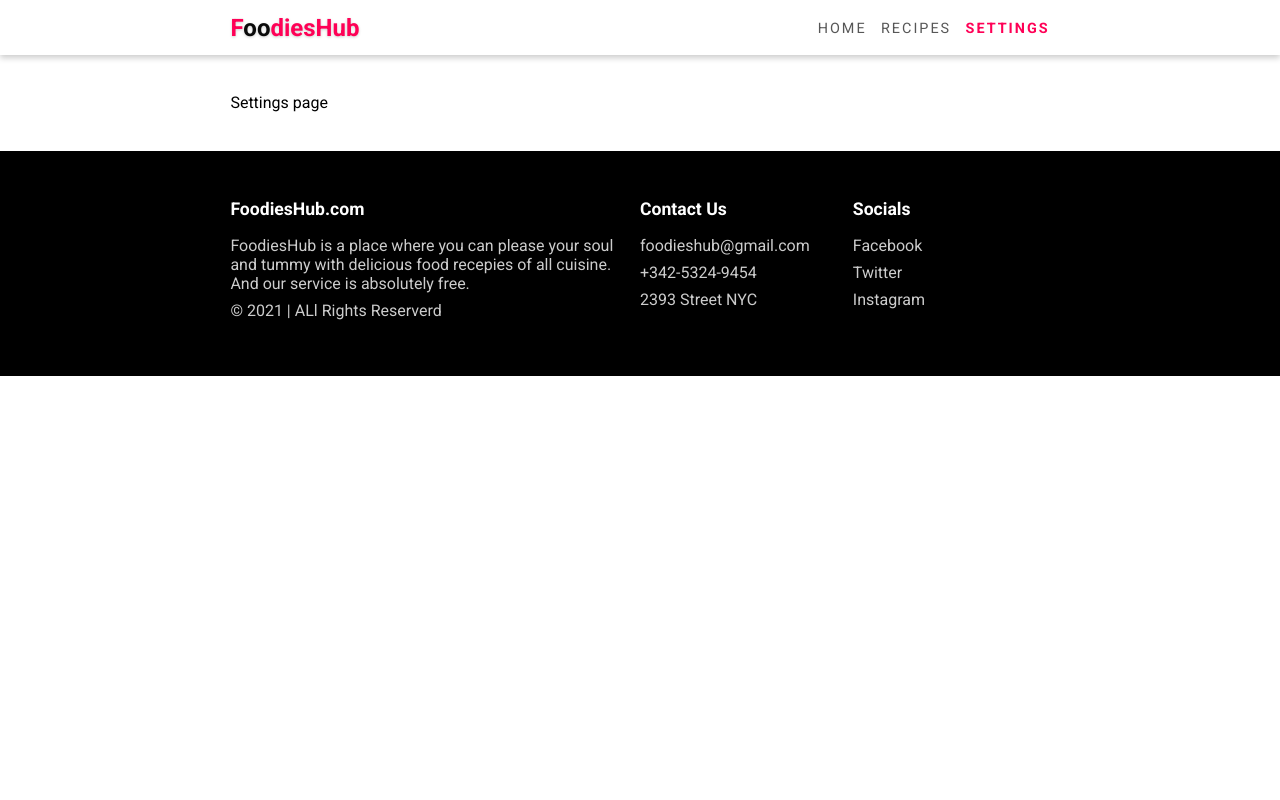
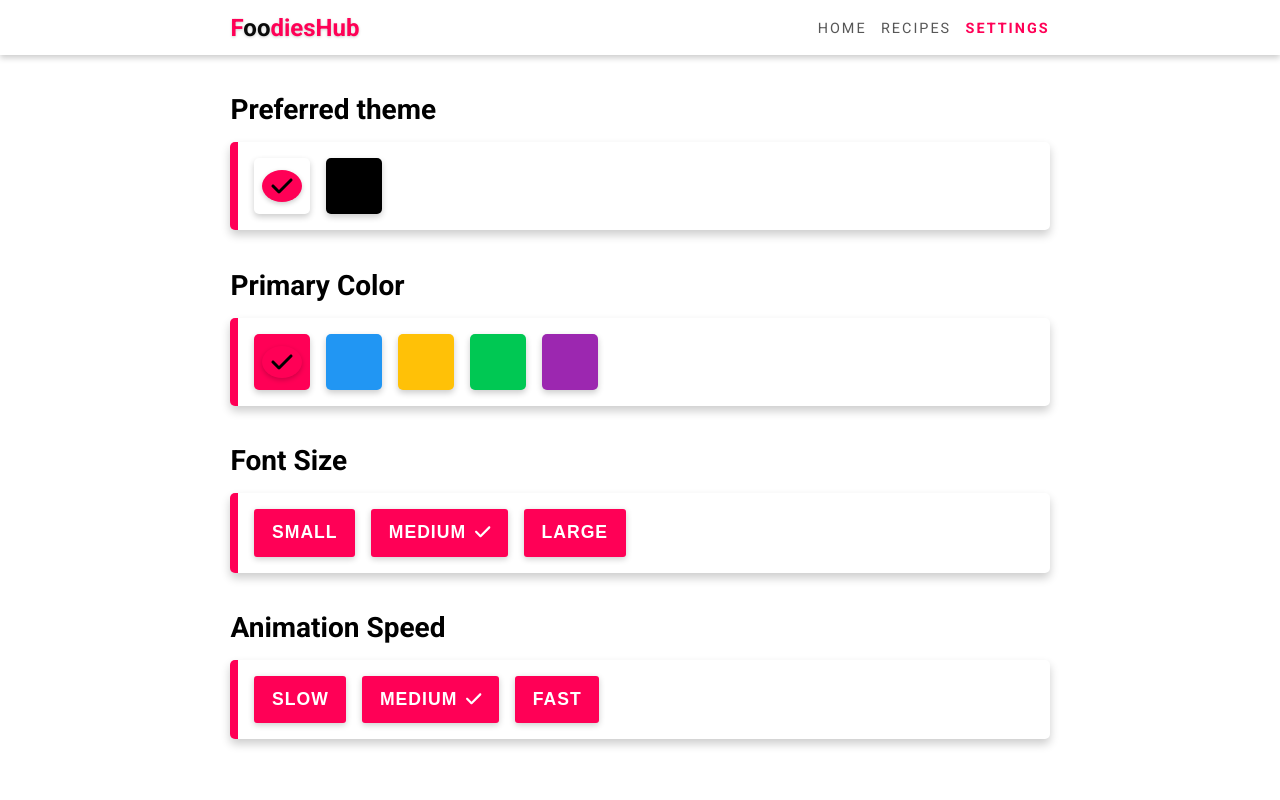
Before and after one commit to Julian-Lafond/FoodRecipe, a React (Create React App) app: page /settings in a window 1280 px wide. Shown: the top 800 px of the page. Built offline with nearby package versions, Linux system fonts and the light colour scheme.

Commit message:
implemented settings page

```diff
--- a/src/components/Navbar.js
+++ b/src/components/Navbar.js
@@ -33,7 +33,7 @@
     return(
         <>
         <div className = "navbar container">
-            <a href = "#!" className="logo">F<span>oo</span>diesHub</a>
+            <Link to= "/" href = "#!" className="logo">F<span>oo</span>diesHub</Link>
             <div className="nav-links">
                 { links.map(link => (
                     <Link className={location.pathname === link.path ? "active" : ""} to = {link.path} key = {link.name}>{link.name}</Link>
--- a/src/pages/Settings.js
+++ b/src/pages/Settings.js
@@ -1,7 +1,108 @@
+import { FontAwesomeIcon } from "@fortawesome/react-fontawesome"
+import { faCheck } from "@fortawesome/free-solid-svg-icons"
+
+import { useState } from "react"
+
 export default function Settings(){
+    const [theme, setTheme] = useState("light")
+    const primaryColors = [
+        "rgb(255, 0, 86)",
+        "rgb(33, 150, 243)",
+        "rgb(255, 193, 7)",
+        "rgb(0, 200, 83)",
+        "rgb(156, 39, 176)"
+    ]
+    const fontSizes = [
+        {
+            title: "Small",
+            value: "12px"
+        },
+        {
+            title: "Medium",
+            value: "16px"
+        },
+        {
+            title: "Large",
+            value: "20px"
+        }
+    ]
+    const animationSpeeds = [
+        {
+              title: "Slow",
+              value: 2
+        },
+        {
+              title: "Medium",
+              value: 1
+        },
+        {
+              title: "Fast",
+              value: .5
+        }
+    ]
+
+    const [primaryColor, setPrimaryColor] = useState(0)
+    const [fontSize, setFontSize] = useState(1)
+    const [animationSpeed, setAnimationSpeed] = useState(1)
+
+
     return(
         <div>
-            Settings page
+            <div className = "section d-block">
+                <h2>Preferred theme</h2>
+                <div className = "options-container">
+                    <div className="option light">
+                        { theme === "light" && (
+                            <div className="check">
+                            <FontAwesomeIcon icon={faCheck} />
+                            </div>
+                        )}
+                    </div>
+                    <div className="option dark">
+                        { theme === "dark" && (
+                            <div className="check">
+                            <FontAwesomeIcon icon={faCheck} />
+                            </div>
+                        )}
+                    </div>
+                </div>
+            </div>
+            <div className = "section d-block">
+                <h2>Primary Color</h2>
+                <div className = "options-container">
+                    {primaryColors.map((color, index) => (
+                        <div className="option light" style = {{backgroundColor: color}}>
+                            {primaryColor == index && (
+                                <div className="check">
+                                    <FontAwesomeIcon icon={faCheck} />
+                                </div>
+                            )}
+                        </div>
+                    ))}
+                    </div>
+                </div>
+                <div className = "section d-block">
+                    <h2>Font Size</h2>
+                    <div className = "options-container">
+                        {fontSizes.map((size, index) => (
+                            <button className="btn">
+                                {size.title}
+                                {fontSize === index && <span><FontAwesomeIcon icon={faCheck} /></span>}
+                            </button>
+                        ))}
+                    </div>
+                </div>
+                <div className = "section d-block">
+                    <h2>Animation Speed</h2>
+                    <div className = "options-container">
+                        {animationSpeeds.map((speed, index) => (
+                            <button className="btn">
+                                {speed.title}
+                                {animationSpeed === index && <span><FontAwesomeIcon icon={faCheck} /></span>}
+                            </button>
+                        ))}
+                    </div>
+                </div>
         </div>
     )
 }
--- a/src/styles/index.scss
+++ b/src/styles/index.scss
@@ -73,6 +73,9 @@
     flex-wrap: wrap;
     align-items: center;
     margin-bottom: 3vw;
+    &.d-block{
+        display: block;
+    }
     .title{
         color: var(--text-color);
         font-size: 2.5em;
@@ -101,59 +104,57 @@
 @import "partials/quote-selection.scss";
 @import "partials/chefSection";
 @import "partials/previous-searches";
+@import "partials/recipes-section";
 
 
-
-.recipes-container{
-    display: grid;
-    grid-template-columns: repeat(auto-fit, minmax(220px, 1fr));
-    grid-gap: 1.5em;
-
-}
-.recipe-card{
+.options-container{
+    box-shadow: 0 5px 10px var(--shadow-color);
+    padding: 1em;
     border-radius: 5px;
-    overflow: hidden;
-    box-shadow: 0 5px 15px var(--shadow-color);
-    .recipe-card-info{
-        padding: 15px;
-
+    border-left: .5em solid var(--primary-color);
+    background-color: var(--background-color);
+    margin-top: 1em;
+    display: flex;
+    gap: 1em;
+    .option{
+        height: 3.5em;
+        width: 3.5em;
+        box-shadow: 0 3px 6px var(--shadow-color);
+        border-radius: 5px;
+        display: flex;
+        justify-content: center;
+        align-items: center;
+        &.light{
+            background-color: #fff;
+        }
+        &.dark{
+            background-color: #000;
+        }
+        .check{
+            height: 2.0em;
+            width: 2.5em;
+            background-color: var(--primary-color);
+            border-radius: 50%;
+            display: flex;
+            justify-content: center;
+            align-items: center;
+            box-shadow: 0 2px 5px var(--shadow-color);
+            svg{
+                height: 1.5em;
+                width: 1.5em;
+            }
+        }
     }
-    .custom-image{
-        z-index: -1;
-    }
-    .auther-img{
-        height: 60px;
-        width: 60px;
-        border-radius: 50%;
-        border: 3px solid var(--background-light);
-        box-shadow: 0 1px 3px var(--shadow-color);
-        margin-top: -50px;
-        z-index: 2;
-    }
-    .recipe-card-title{
-        font-size: 1.25em;
-        font-weight: bold;
-        margin-bottom: .5em;
-        color: var(--text-color);
-        margin-top: .25em;
-
-    }
-    .recipe-desc{
-        color: var(--text-light);
-        font-size: .9em;
-        letter-spacing: 1px;
-    }
-    .view-btn{
-        font-size: 1.25em;
-        font-weight: bold;
-        color: var(--primary-color);
-        margin-top: .5em;
+    .btn span{
         display: inline-block;
+        margin-left: .5em;
 
     }
 }
 
-
+.d-block h2{
+    font-size: 1.75em;
+}
 
 
 @import "partials/footer";
--- /dev/null
+++ b/src/styles/partials/_recipes-section.scss
@@ -0,0 +1,49 @@
+
+.recipes-container{
+    display: grid;
+    grid-template-columns: repeat(auto-fit, minmax(220px, 1fr));
+    grid-gap: 1.5em;
+
+}
+.recipe-card{
+    border-radius: 5px;
+    overflow: hidden;
+    box-shadow: 0 5px 15px var(--shadow-color);
+    .recipe-card-info{
+        padding: 15px;
+
+    }
+    .custom-image{
+        z-index: -1;
+    }
+    .auther-img{
+        height: 60px;
+        width: 60px;
+        border-radius: 50%;
+        border: 3px solid var(--background-light);
+        box-shadow: 0 1px 3px var(--shadow-color);
+        margin-top: -50px;
+        z-index: 2;
+    }
+    .recipe-card-title{
+        font-size: 1.25em;
+        font-weight: bold;
+        margin-bottom: .5em;
+        color: var(--text-color);
+        margin-top: .25em;
+
+    }
+    .recipe-desc{
+        color: var(--text-light);
+        font-size: .9em;
+        letter-spacing: 1px;
+    }
+    .view-btn{
+        font-size: 1.25em;
+        font-weight: bold;
+        color: var(--primary-color);
+        margin-top: .5em;
+        display: inline-block;
+
+    }
+}
```
